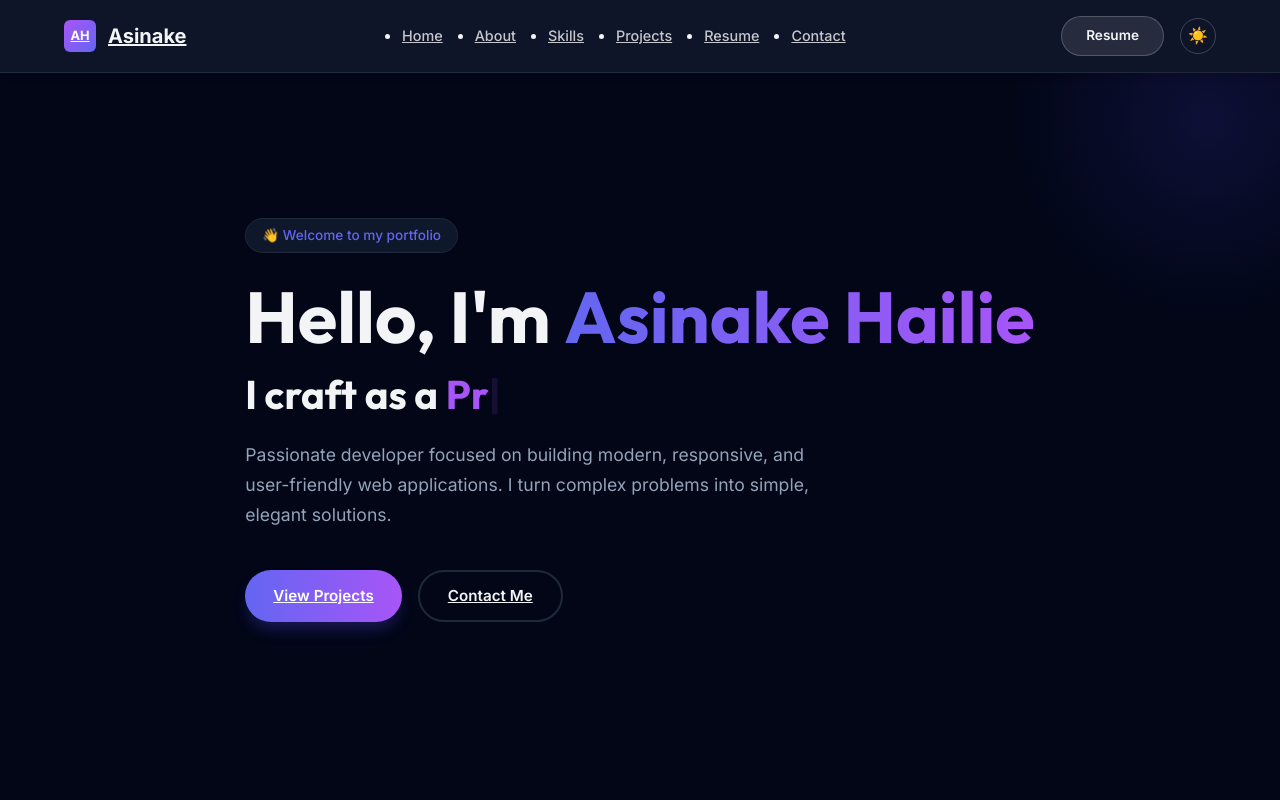
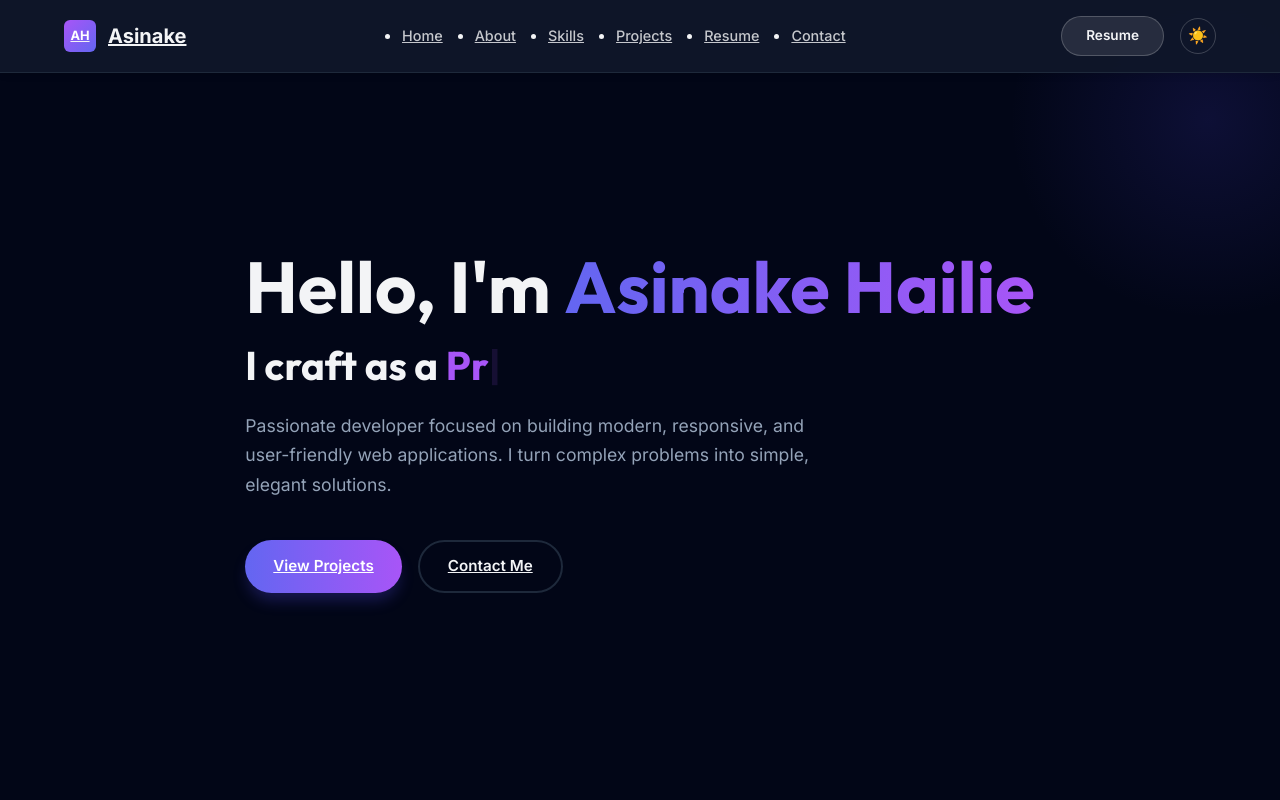
Before and after one commit to asinake21/my-portfolio, a React (Vite) app: page / in a window 1280 px wide. Shown: the top 800 px of the page. Built offline with nearby package versions, Linux system fonts and the light colour scheme.

Commit message:
Removed welcome badge from hero section

```diff
--- a/src/components/Hero.jsx
+++ b/src/components/Hero.jsx
@@ -36,7 +36,6 @@ const Hero = () => {
     <section className="hero-section">
       <div className="container hero-container">
         <div className="hero-content fade-in">
-          <div className="hero-badge">👋 Welcome to my portfolio</div>
           <h1 className="hero-main-title">
             Hello, I'm <span className="gradient-text">Asinake Hailie</span>
           </h1>
```
